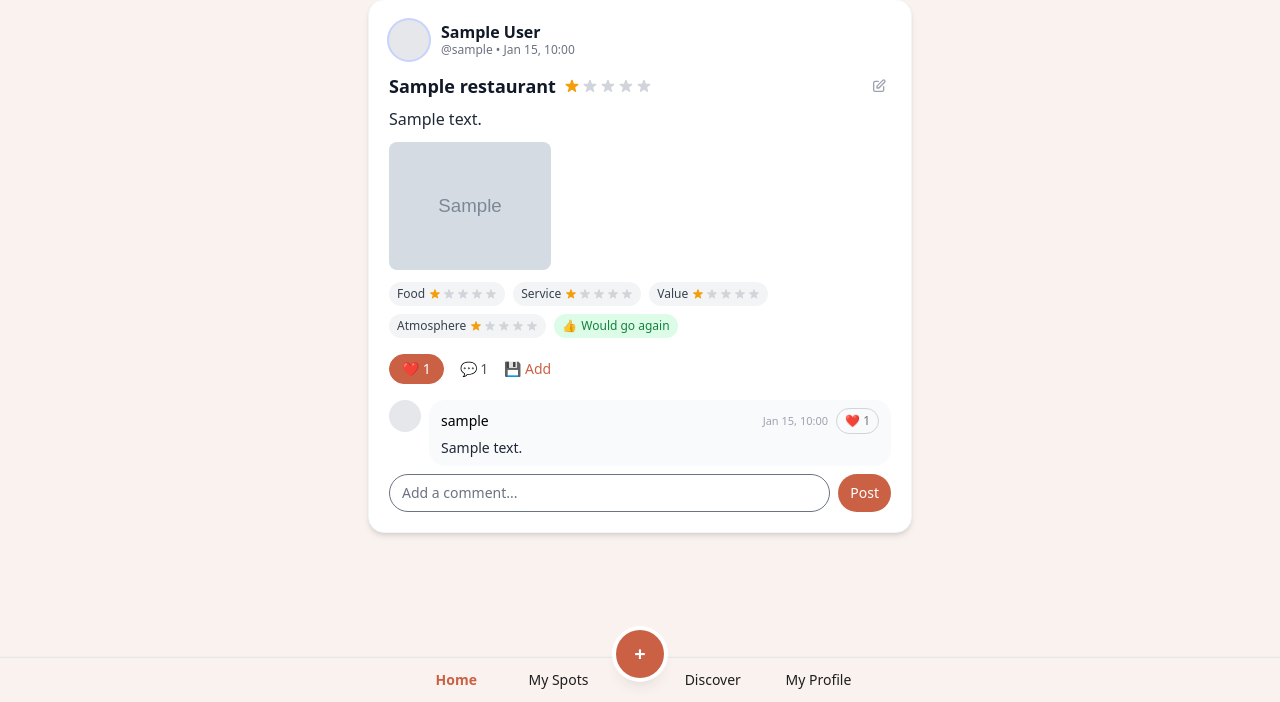
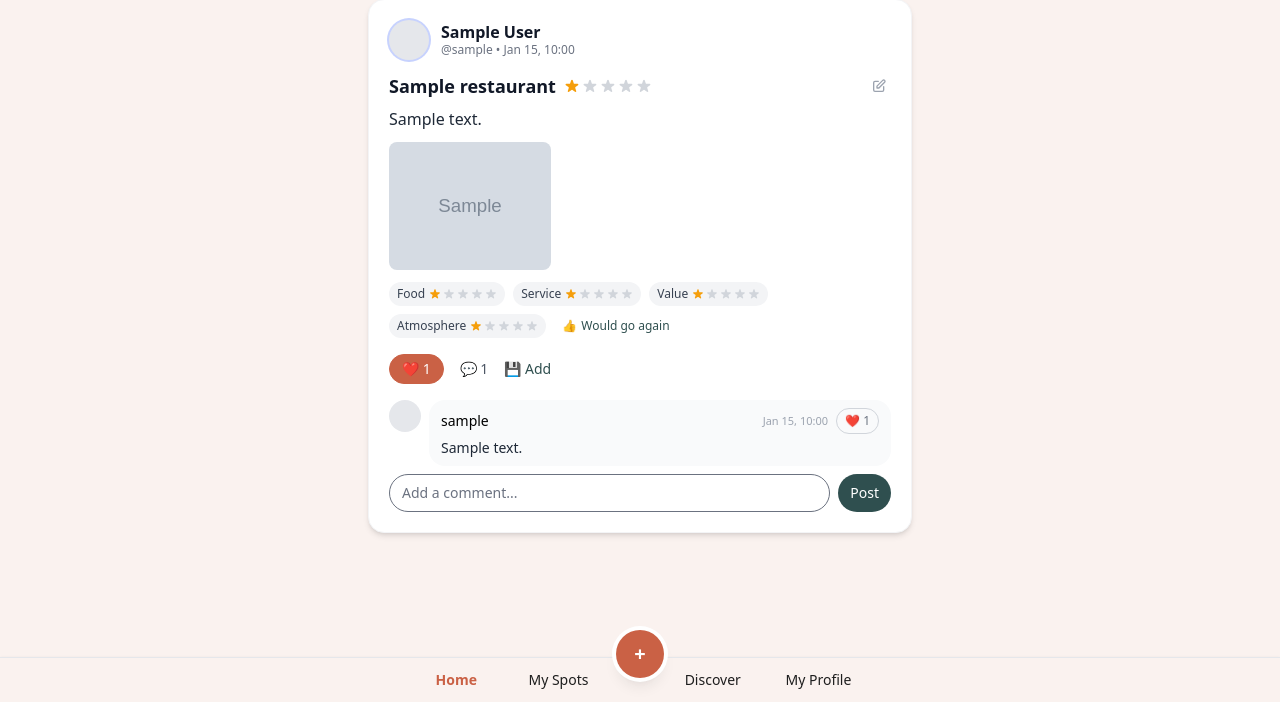
Before and after one commit to ratuja-reddy/oishii, a Django app: page / in a window 1280 px wide. Shown: the part 98-800 px from the top of the page. Run offline with Django 5.2, Linux system fonts and the light colour scheme; a user stored in the database is signed in; tables that the repository leaves empty hold one stand-in row (values such as "Sample post"); grey boxes marked "Sample" are stand-in pictures; data that the repository does not hold is empty; style sheets or scripts are compiled from the project's sources; some libraries are stand-ins or nearby versions.

Commit message:
change colors

```diff
--- a/templates/base.html
+++ b/templates/base.html
@@ -41,6 +41,9 @@
     }
     .text-dark {
       color: #1E1E1E !important;
+    }
+    .text-dark-teal {
+      color: #2F4F4F !important;
     }
 
     /* Background colors */
--- a/templates/places/_pin_button.html
+++ b/templates/places/_pin_button.html
@@ -1,7 +1,7 @@
 <button
   class="w-full sm:w-auto inline-flex items-center justify-center gap-2
          px-4 py-2 rounded-xl font-semibold transition
-         {% if pinned %}bg-red-500 text-white{% else %}bg-gray-900 text-white{% endif %}"
+         {% if pinned %}bg-red-500 text-white{% else %}bg-dark-teal text-white{% endif %}"
   hx-post="{% url 'places:toggle_pin' r.pk %}"
   hx-trigger="click"
   hx-target="#pin-btn-{{ r.id }}"
--- a/templates/places/_reviews_section.html
+++ b/templates/places/_reviews_section.html
@@ -46,7 +46,7 @@
             <!-- Would go again -->
             <div class="ml-2 text-sm">
               {% if review.would_go_again %}
-                <span class="text-green-600">👍 Would go again</span>
+                <span class="text-dark-teal font-medium">👍 Would go again</span>
               {% else %}
                 <span class="text-red-600">👎 Wouldn't go again</span>
               {% endif %}
--- a/templates/places/review_form.html
+++ b/templates/places/review_form.html
@@ -122,7 +122,7 @@
       <div id="drop" class="rounded-2xl border-2 border-dashed border-gray-300 p-6 text-center hover:border-gray-400 transition">
         <p class="text-sm text-gray-600">Drag & drop or pick files</p>
         <div class="mt-3">
-          {{ form.photos|add_class:"mx-auto block text-sm file:mr-3 file:py-2 file:px-3 file:rounded-lg file:border-0 file:bg-gray-900 file:text-white" }}
+          {{ form.photos|add_class:"mx-auto block text-sm file:mr-3 file:py-2 file:px-3 file:rounded-lg file:border-0 file:bg-dark-teal file:text-white" }}
         </div>
       </div>
       <div id="previews" class="mt-3 grid grid-cols-3 sm:grid-cols-4 gap-3"></div>
@@ -134,7 +134,7 @@
     <div class="fixed bottom-4 left-0 right-0 px-4">
       <div class="mx-auto max-w-3xl bg-white/90 backdrop-blur rounded-2xl shadow ring-1 ring-black/5 p-3 flex items-center justify-between">
         <a href="{% url 'places:restaurant_detail' restaurant.pk %}" class="text-sm text-gray-600 hover:text-gray-800">Cancel</a>
-        <button id="saveBtn" class="inline-flex items-center gap-2 px-4 py-2 rounded-xl bg-gray-900 text-white hover:bg-black transition disabled:opacity-40 disabled:cursor-not-allowed" style="color: white !important;">
+        <button id="saveBtn" class="inline-flex items-center gap-2 px-4 py-2 rounded-xl bg-dark-teal text-white hover:bg-blue-700 transition disabled:opacity-40 disabled:cursor-not-allowed" style="color: white !important;">
           <svg xmlns="http://www.w3.org/2000/svg" class="h-4 w-4" viewBox="0 0 24 24" fill="currentColor"><path d="M12 2a10 10 0 1 0 .001 20.001A10 10 0 0 0 12 2Zm4.707 8.293-5.25 5.25a1 1 0 0 1-1.414 0l-2.25-2.25a1 1 0 1 1 1.414-1.414l1.543 1.543 4.543-4.543a1 1 0 0 1 1.414 1.414Z"/></svg>
           Save review
         </button>
--- a/templates/places/review_tab.html
+++ b/templates/places/review_tab.html
@@ -171,7 +171,7 @@
           <p class="text-sm text-gray-600 mb-2">Drop photos here or click to browse</p>
           <input type="file" name="{{ form.photos.name }}" id="{{ form.photos.id_for_label }}" multiple accept="image/*" class="hidden">
           <button type="button" onclick="document.getElementById('{{ form.photos.id_for_label }}').click()"
-                  class="px-4 py-2 bg-gray-900 text-white rounded-lg hover:bg-gray-800 transition-colors" style="color: white !important;">
+                  class="px-4 py-2 bg-dark-teal text-white rounded-lg hover:bg-blue-700 transition-colors" style="color: white !important;">
             Choose Photos
           </button>
         </div>
@@ -181,7 +181,7 @@
       <!-- Submit Button -->
       <div class="pt-4 border-t border-gray-200">
         <button type="submit"
-                class="w-full px-6 py-3 bg-gray-900 text-white font-medium rounded-lg hover:bg-gray-800 transition-colors" style="color: white !important;">
+                class="w-full px-6 py-3 bg-dark-teal text-white font-medium rounded-lg hover:bg-blue-700 transition-colors" style="color: white !important;">
           <span class="flex items-center justify-center gap-2">
             <svg class="w-4 h-4" fill="none" stroke="currentColor" viewBox="0 0 24 24">
               <path stroke-linecap="round" stroke-linejoin="round" stroke-width="2" d="M12 19l9 2-9-18-9 18 9-2zm0 0v9"></path>
@@ -229,7 +229,7 @@
                     <span class="text-sm text-gray-500">{{ rv.created_at|date:"M j, Y" }}</span>
                     <span class="text-gray-300">•</span>
                     {% if rv.would_go_again %}
-                      <span class="inline-flex items-center gap-1 px-2 py-1 rounded-full bg-green-100 text-green-700 text-sm font-medium">
+                      <span class="inline-flex items-center gap-1 px-2 py-1 rounded-full text-dark-teal text-sm font-medium">
                         <span>👍</span>
                         <span>Would go again</span>
                       </span>
--- a/templates/registration/login.html
+++ b/templates/registration/login.html
@@ -95,7 +95,7 @@
         </div>
 
         <!-- Submit Button -->
-        <button type="submit" class="w-full flex justify-center py-3 px-6 border border-transparent rounded-xl shadow-sm text-base font-semibold text-white bg-gray-900 hover:bg-black focus:outline-none focus:ring-2 focus:ring-offset-2 focus:ring-gray-900 transition-all duration-200">
+        <button type="submit" class="w-full flex justify-center py-3 px-6 border border-transparent rounded-xl shadow-sm text-base font-semibold text-white bg-dark-teal hover:bg-blue-700 focus:outline-none focus:ring-2 focus:ring-offset-2 focus:ring-blue-600 transition-all duration-200">
           Sign in
         </button>
 
--- a/templates/registration/signup.html
+++ b/templates/registration/signup.html
@@ -115,7 +115,7 @@
       {% endif %}
     </div>
 
-      <button type="submit" class="w-full flex justify-center py-3 px-6 border border-transparent rounded-xl shadow-sm text-base font-semibold text-white bg-gray-900 hover:bg-black focus:outline-none focus:ring-2 focus:ring-offset-2 focus:ring-gray-900 transition-all duration-200">
+      <button type="submit" class="w-full flex justify-center py-3 px-6 border border-transparent rounded-xl shadow-sm text-base font-semibold text-white bg-dark-teal hover:bg-blue-700 focus:outline-none focus:ring-2 focus:ring-offset-2 focus:ring-blue-600 transition-all duration-200">
         Create account
       </button>
     </form>
--- a/templates/social/feed.html
+++ b/templates/social/feed.html
@@ -133,7 +133,7 @@
           {% endif %}
           {% if a.review.would_go_again is not None %}
             {% if a.review.would_go_again %}
-              <span class="inline-flex items-center gap-1 px-2 py-1 rounded-full bg-green-100 text-green-700">
+              <span class="inline-flex items-center gap-1 px-2 py-1 rounded-full text-dark-teal font-medium">
                 <span>👍</span>
                 <span>Would go again</span>
               </span>
@@ -155,7 +155,7 @@
 
         <div class="text-sm text-gray-600">💬 {{ a.comment_count|default:0 }}</div>
 
-        <button class="text-sm font-medium text-indigo-600 hover:text-indigo-700 hover:underline"
+        <button class="text-sm font-medium text-secondary hover:text-blue-700 hover:underline"
                 hx-get="{% url 'list_picker' a.restaurant.id %}"
                 hx-target="#modal"
                 hx-swap="innerHTML">
@@ -200,7 +200,7 @@
         <input type="text" name="text" placeholder="Add a comment..."
                class="flex-1 border rounded-full px-3 py-2 text-sm focus:outline-none focus:ring-1 focus:ring-indigo-500">
         <button type="submit"
-                class="px-3 py-2 bg-indigo-600 text-white text-sm rounded-full hover:bg-indigo-700">
+                class="px-3 py-2 bg-dark-teal text-white text-sm rounded-full hover:bg-blue-700">
           Post
         </button>
       </form>
--- a/templates/social/notification_review.html
+++ b/templates/social/notification_review.html
@@ -122,7 +122,7 @@
     {% if review.would_go_again is not None %}
       {% if review.would_go_again %}
         <div class="mt-3">
-          <span class="inline-flex items-center gap-1 px-2 py-1 rounded-full bg-green-100 text-green-700">
+          <span class="inline-flex items-center gap-1 px-2 py-1 rounded-full text-dark-teal font-medium">
             <span>👍</span>
             <span>Would go again</span>
           </span>
--- a/templates/social/profile_me.html
+++ b/templates/social/profile_me.html
@@ -463,7 +463,7 @@
               {% endif %}
               {% if a.review.would_go_again is not None %}
                 {% if a.review.would_go_again %}
-                  <span class="inline-flex items-center gap-1 px-2 py-1 rounded-full bg-green-100 text-green-700">
+                  <span class="inline-flex items-center gap-1 px-2 py-1 rounded-full text-dark-teal font-medium">
                     <span>👍</span>
                     <span>Would go again</span>
                   </span>
@@ -530,7 +530,7 @@
             <input type="text" name="text" placeholder="Add a comment..."
                    class="flex-1 border rounded-full px-3 py-2 text-sm focus:outline-none focus:ring-1 focus:ring-indigo-500">
             <button type="submit"
-                    class="px-3 py-2 bg-indigo-600 text-white text-sm rounded-full hover:bg-indigo-700">
+                    class="px-3 py-2 bg-dark-teal text-white text-sm rounded-full hover:bg-blue-700">
               Post
             </button>
           </form>
--- a/templates/social/profile_public.html
+++ b/templates/social/profile_public.html
@@ -225,7 +225,7 @@
                 {% endif %}
                 {% if a.review.would_go_again is not None %}
                   {% if a.review.would_go_again %}
-                    <span class="inline-flex items-center gap-1 px-2 py-1 rounded-full bg-green-100 text-green-700">
+                    <span class="inline-flex items-center gap-1 px-2 py-1 rounded-full text-dark-teal font-medium">
                       <span>👍</span>
                       <span>Would go again</span>
                     </span>
@@ -292,7 +292,7 @@
               <input type="text" name="text" placeholder="Add a comment..."
                      class="flex-1 border rounded-full px-3 py-2 text-sm focus:outline-none focus:ring-1 focus:ring-indigo-500">
               <button type="submit"
-                      class="px-3 py-2 bg-indigo-600 text-white text-sm rounded-full hover:bg-indigo-700">
+                      class="px-3 py-2 bg-dark-teal text-white text-sm rounded-full hover:bg-blue-700">
                 Post
               </button>
             </form>
```
